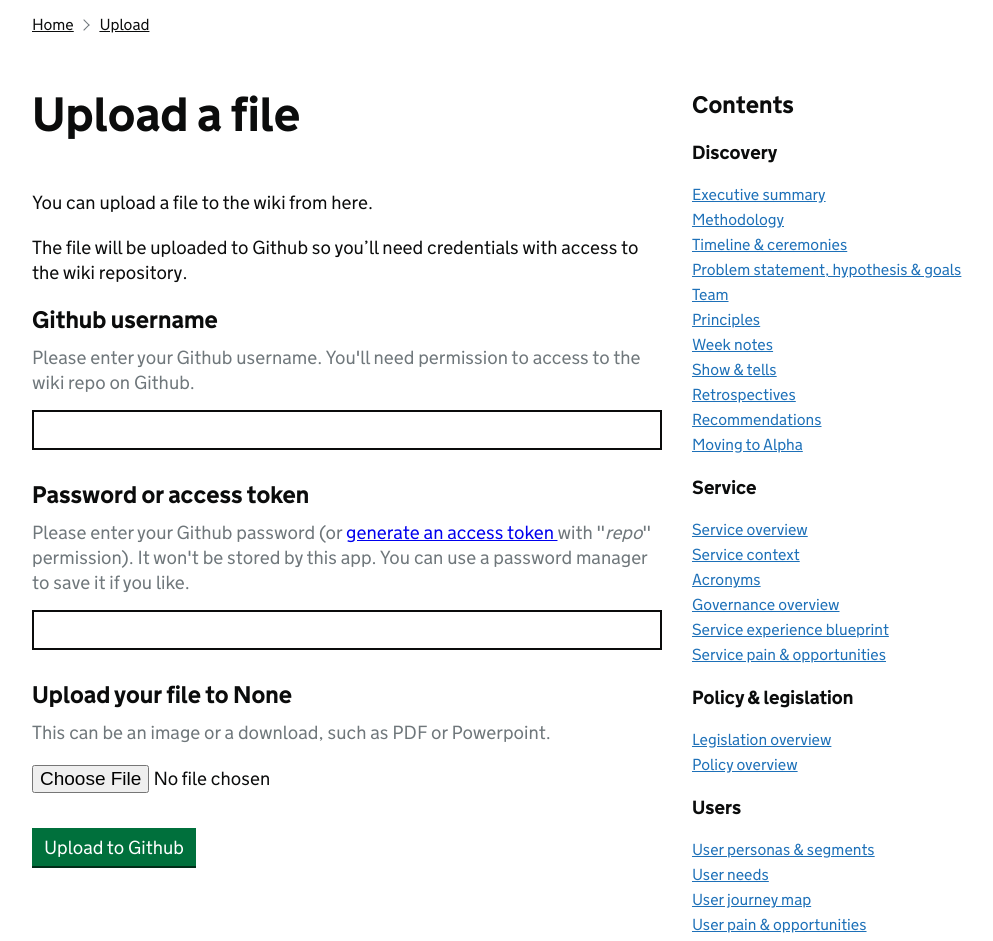
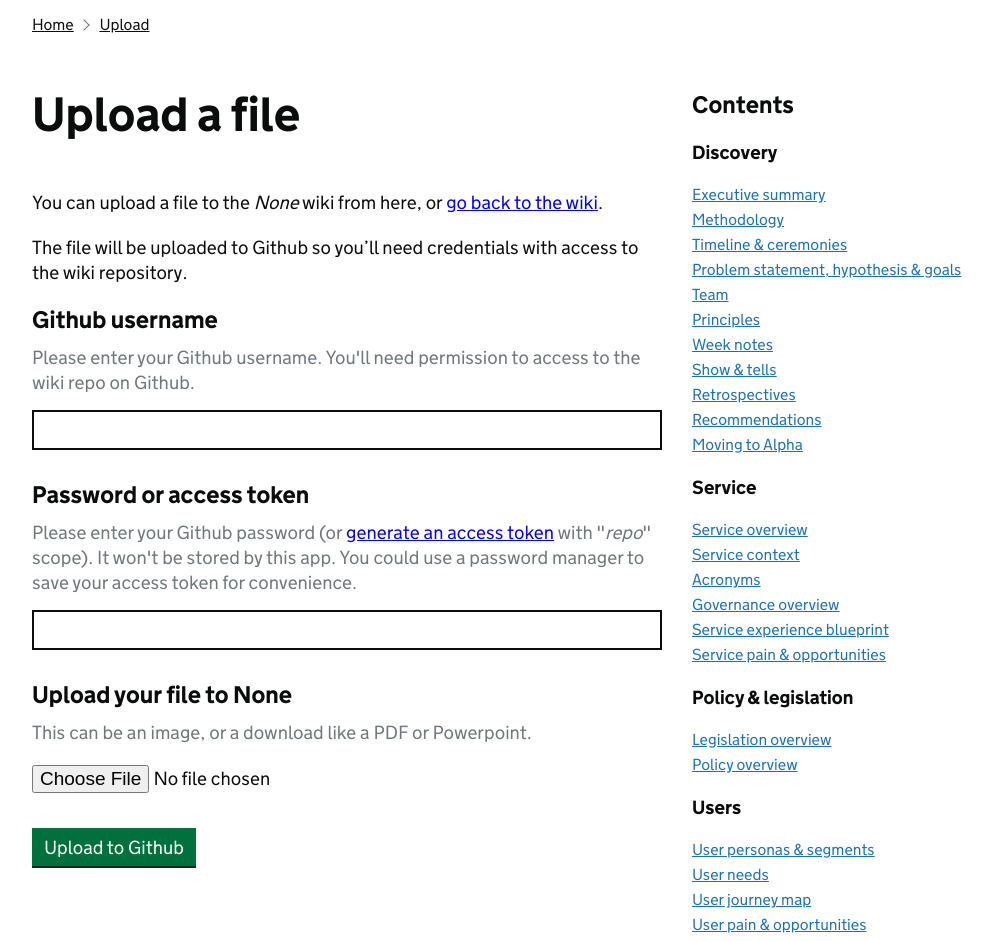
Before and after one commit to davidcarboni/wikload, a Flask app: page /Upload in a window 1280 px wide. Shown: the part 60-1001 px from the top of the page, without its empty margins (128-1121 px from the left). Run offline with Flask 2, Linux system fonts and the light colour scheme; parts of the project's set-up code (start-up, migrations or seed data) failed here and were passed over; some libraries are stand-ins or nearby versions.

Commit message:
Cleaning up and improving wording.

```diff
--- a/app/templates/upload.html
+++ b/app/templates/upload.html
@@ -92,7 +92,8 @@
       <h1 class="govuk-heading-xl">Upload a file</h1>
 
       <p class="govuk-body">
-          You can upload a file to the wiki from here.
+          You can upload a file to the <em>{{repo}}</em> wiki from here,
+          or <a href="https://github.com/{{repo}}/wiki">go back to the wiki</a>.
       </p>
 
       <p class="govuk-body">
@@ -119,10 +120,9 @@
           <span id="password-hint" class="govuk-hint">
               Please enter your Github password
               (or <a href="https://github.com/settings/tokens/new">
-                generate an access token
-              </a> with "<em>repo</em>" permission).
+                generate an access token</a> with "<em>repo</em>" scope).
               It won't be stored by this app.
-              You can use a password manager to save it if you like.
+              You could use a password manager to save your access token for convenience.
           </span>
           <input class="govuk-input" id="password" name="password" type="password" autocomplete="new-password" spellcheck="false">
         </div>
@@ -132,7 +132,7 @@
               Upload your file to {{ repo }}
           </label>
           <span id="file-hint" class="govuk-hint">
-              This can be an image or a download, such as PDF or Powerpoint.
+              This can be an image, or a download like a PDF or Powerpoint.
           </span>
           <input class="govuk-file-upload" id="file" name="file" type="file" aria-describedby="upload-hint">
         </div>
```
